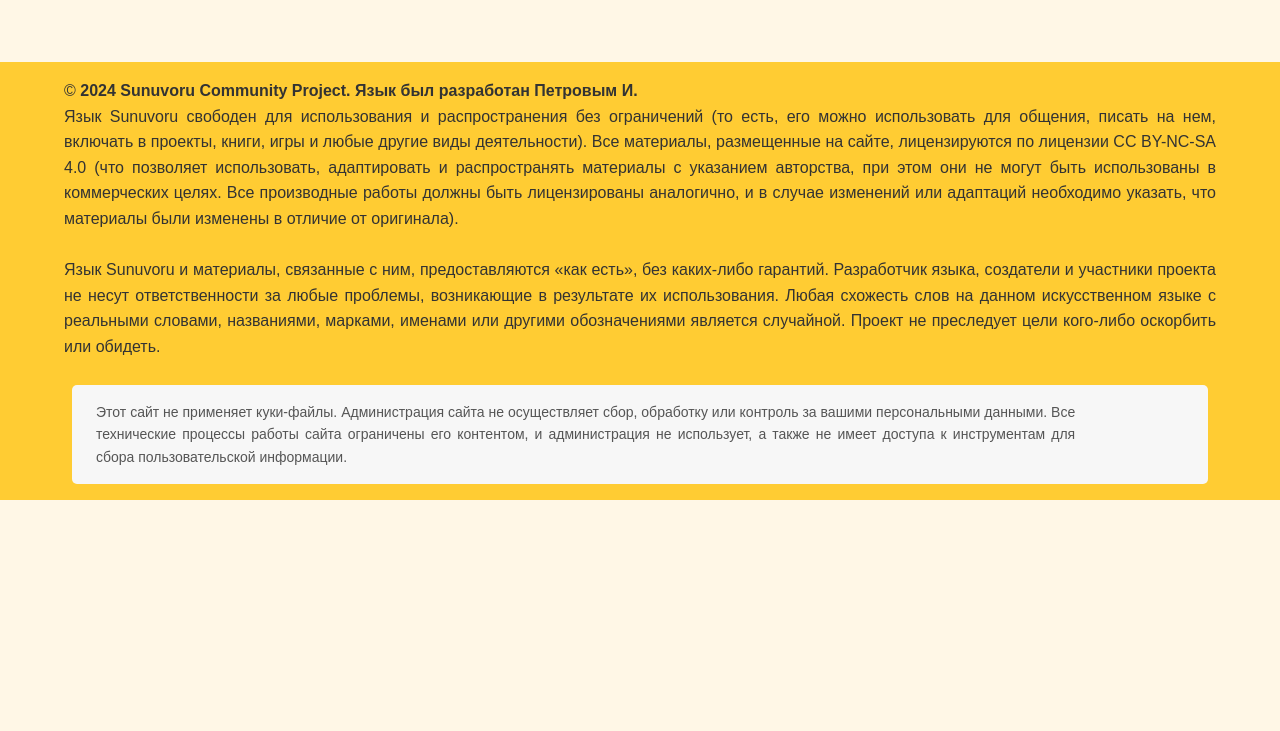
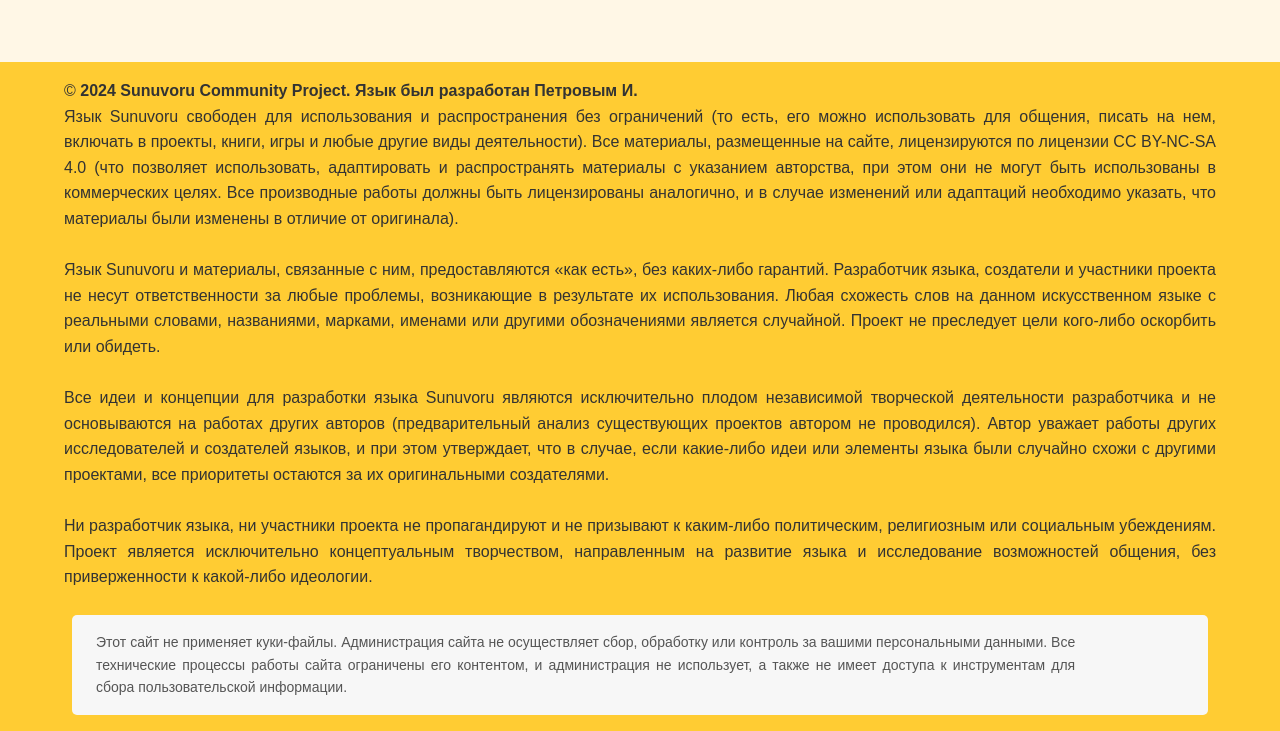
Before and after one commit to sunuvoru-language/sunuvoru-language.github.io, a plain HTML site: page index_ru.html in a window 1280 px wide. Shown: the part 4862-5593 px from the top of the page. Before the commit the page ends 5362 px from the top, so only its background shows below. Drawn offline with Linux system fonts and the light colour scheme; a web font is replaced by a local one.

Commit message:
Add files via upload

```diff
--- a/index_ru.html
+++ b/index_ru.html
@@ -307,8 +307,9 @@
     <footer>
     <p>&copy; <b>2024 Sunuvoru Community Project. Язык был разработан Петровым И.</b> <br> Язык Sunuvoru свободен для использования и распространения без ограничений (то есть, его можно использовать для общения, писать на нем, включать в проекты, книги, игры и любые другие виды деятельности). Все материалы, размещенные на сайте, лицензируются по лицензии CC BY-NC-SA 4.0 (что позволяет использовать, адаптировать и распространять материалы с указанием авторства, при этом они не могут быть использованы в коммерческих целях. Все производные работы должны быть лицензированы аналогично, и в случае изменений или адаптаций необходимо указать, что материалы были изменены в отличие от оригинала).</p>
     <br>
-	<p>Язык Sunuvoru и материалы, связанные с ним, предоставляются «как есть», без каких-либо гарантий. Разработчик языка, создатели и участники проекта не несут ответственности за любые проблемы, возникающие в результате их использования. Любая схожесть слов на данном искусственном языке с реальными словами, названиями, марками, именами или другими обозначениями является случайной. Проект не преследует цели кого-либо оскорбить или обидеть.</p>
-    <br>
+	<p>Язык Sunuvoru и материалы, связанные с ним, предоставляются «как есть», без каких-либо гарантий. Разработчик языка, создатели и участники проекта не несут ответственности за любые проблемы, возникающие в результате их использования. Любая схожесть слов на данном искусственном языке с реальными словами, названиями, марками, именами или другими обозначениями является случайной. Проект не преследует цели кого-либо оскорбить или обидеть.</p>    <br>
+    <p>Все идеи и концепции для разработки языка Sunuvoru являются исключительно плодом независимой творческой деятельности разработчика и не основываются на работах других авторов (предварительный анализ существующих проектов автором не проводился). Автор уважает работы других исследователей и создателей языков, и при этом утверждает, что в случае, если какие-либо идеи или элементы языка были случайно схожи с другими проектами, все приоритеты остаются за их оригинальными создателями.</p>    <br>
+    <p>Ни разработчик языка, ни участники проекта не пропагандируют и не призывают к каким-либо политическим, религиозным или социальным убеждениям. Проект является исключительно концептуальным творчеством, направленным на развитие языка и исследование возможностей общения, без приверженности к какой-либо идеологии.</p>    <br>
 	    <div class="privacy-notice">
         <p>Этот сайт не применяет куки-файлы. Администрация сайта не осуществляет сбор, обработку или контроль за вашими персональными данными. Все технические процессы работы сайта ограничены его контентом, и администрация не использует, а также не имеет доступа к инструментам для сбора пользовательской информации.</p>
     </div>
```
Also changed, not shown: examples.html (+2 -1 lines), examples_ru.html (+2 -1 lines), index.html (+3 -1 lines).
